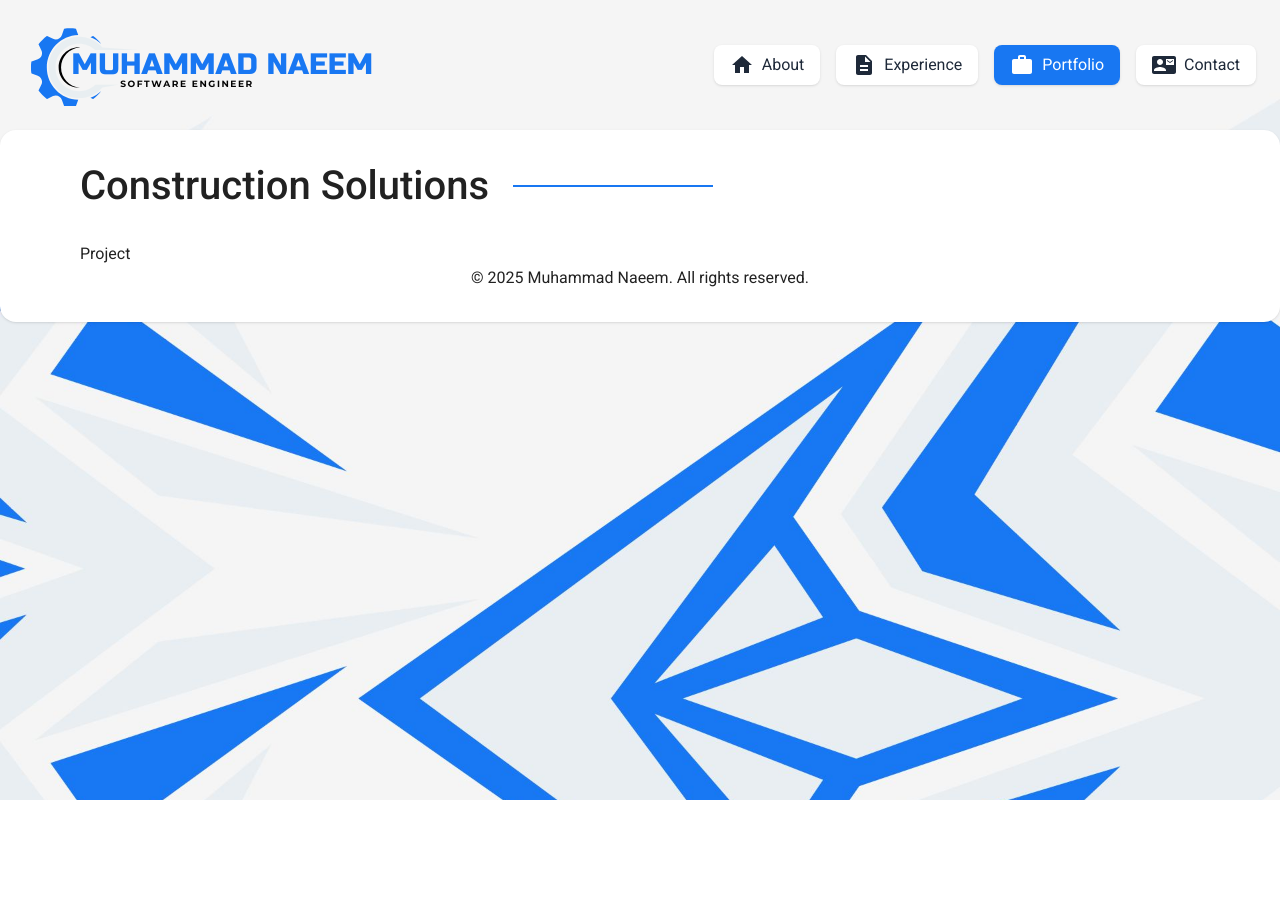
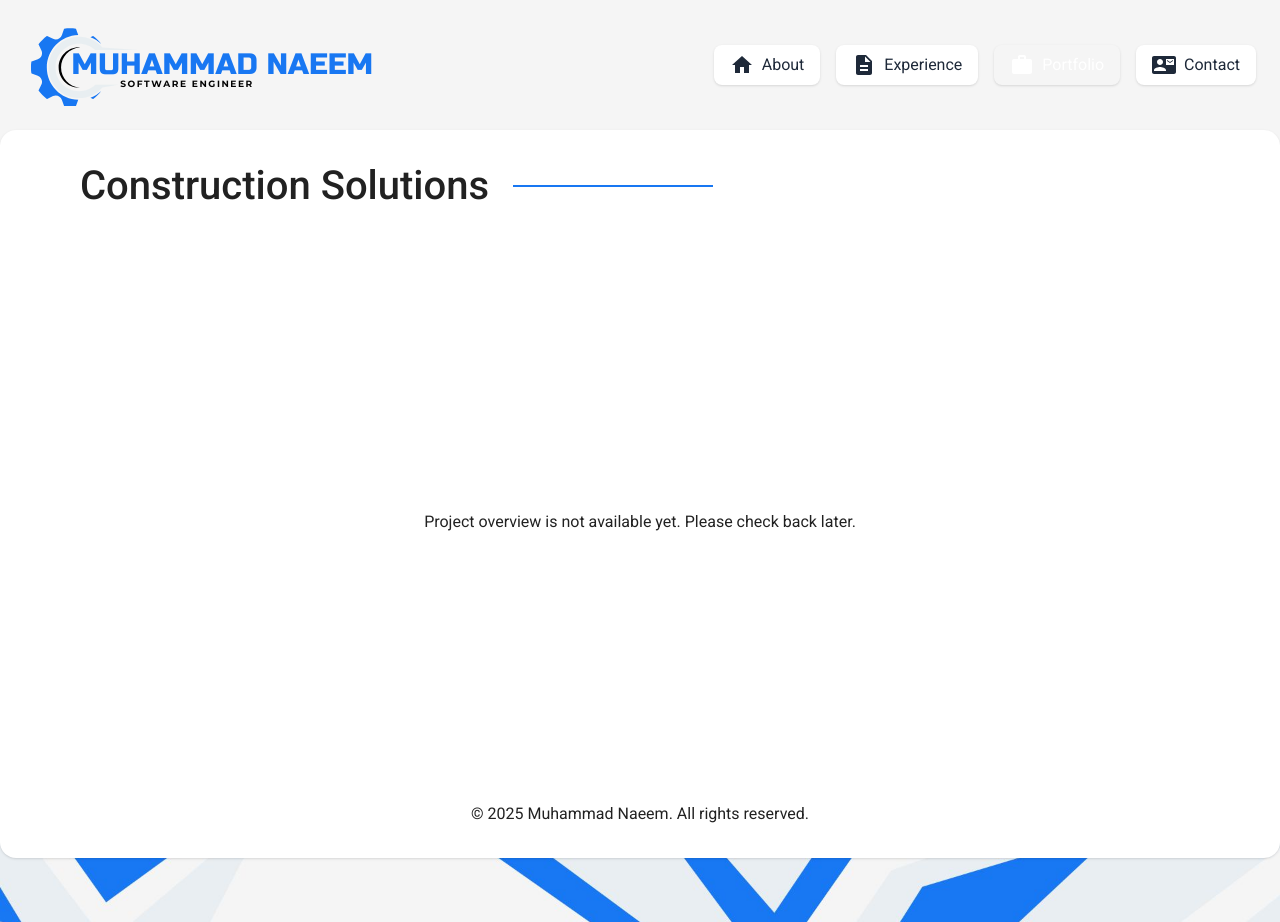
Before and after one commit to imnaeem/portfolio, a Next.js app: page /portfolio/construction-solutions in a window 1280 px wide. Before the commit the page ends 800 px from the top, so only its background shows below. Built offline with nearby package versions, Linux system fonts and the light colour scheme.

Commit message:
chore: add blank page for project

```diff
--- a/package.json
+++ b/package.json
@@ -29,7 +29,9 @@
 		"react": "^19.0.0",
 		"react-dom": "^19.0.0",
 		"react-google-recaptcha-v3": "^1.10.1",
+		"react-grid-gallery": "^1.0.1",
 		"react-icons": "^5.5.0",
+		"react-image-lightbox": "^5.1.4",
 		"react-toastify": "^11.0.5"
 	},
 	"devDependencies": {
--- a/src/components/navbar/Navbar.tsx
+++ b/src/components/navbar/Navbar.tsx
@@ -1,4 +1,5 @@
 'use client';
+import { lightTheme } from '@/theme';
 import { ContactMail, Description, Home, Menu, Work } from '@mui/icons-material';
 import {
 	AppBar,
@@ -32,6 +33,7 @@ export const Navbar = () => {
 
 	const theme = useTheme();
 	const isMobile = useMediaQuery(theme.breakpoints.down('md'));
+	const primaryColor = lightTheme.palette.primary.main;
 
 	useEffect(() => {
 		setActive(`/${pathname.split('/')[1]}`);
@@ -62,8 +64,8 @@ export const Navbar = () => {
 									passHref
 									className={`flex items-center space-x-2 px-4 py-2 rounded-lg transition duration-300 shadow-sm ${
 										active === href
-											? 'bg-[#1877F2] text-white'
-											: 'bg-white text-gray-800 hover:bg-[#1877F2] hover:text-white'
+											? `bg-[${primaryColor}] text-white`
+											: `bg-white text-gray-800 hover:bg-[${primaryColor}] hover:text-white`
 									}`}>
 									{icon}
 									<span>{label}</span>
--- a/src/components/portfolio/GoBackButton.tsx
+++ b/src/components/portfolio/GoBackButton.tsx
@@ -16,18 +16,22 @@ const GoBackButton = () => {
 		setCanGoBack(hasHistory);
 	}, []);
 
+	const handleGoBack = () => {
+		router.back();
+	};
+
 	if (!canGoBack) return <></>;
 
 	return (
 		<Box>
 			{isMobile ? (
 				<IconButton
-					onClick={() => router.back()}
+					onClick={handleGoBack}
 					sx={{ p: 0.6, border: '1px solid', borderColor: 'primary.main', borderRadius: 1, mt: 0.6 }}>
 					<ArrowBackIcon color='primary' />
 				</IconButton>
 			) : (
-				<Button variant='outlined' startIcon={<ArrowBackIcon />} onClick={() => router.back()}>
+				<Button variant='outlined' startIcon={<ArrowBackIcon />} onClick={handleGoBack}>
 					Go back
 				</Button>
 			)}
--- a/src/components/portfolio/ProjectView.tsx
+++ b/src/components/portfolio/ProjectView.tsx
@@ -1,4 +1,5 @@
 import { projectsList } from '@/lib/data';
+import { Box } from '@mui/material';
 import { useMemo } from 'react';
 
 type Props = {
@@ -11,7 +12,11 @@ const ProjectView = ({ projectKey }: Props) => {
 	}, [projectKey]);
 
 	console.log(currentProject);
-	return <div>Project</div>;
+	return (
+		<Box sx={{ height: '70vh', display: 'flex', alignItems: 'center', justifyContent: 'center' }}>
+			Project overview is not available yet. Please check back later.
+		</Box>
+	);
 };
 
 export default ProjectView;
--- a/src/lib/data.ts
+++ b/src/lib/data.ts
@@ -23,7 +23,7 @@ export const projectsList: Project[] = [
 		image: '/images/shuttle-pro.png',
 	},
 	{
-		title: 'Home Repair Service system',
+		title: 'GOC Installers',
 		key: 'goc-installers',
 		type: 'professional',
 		color: '#044a20',
--- a/src/theme/index.ts
+++ b/src/theme/index.ts
@@ -1,4 +1,4 @@
-import { createTheme } from '@mui/material/styles';
+import { createTheme } from '@mui/material';
 
 const baseTheme = createTheme();
 
```
Also changed, not shown: 1 other file (tests, documents, lock files or other folders).
